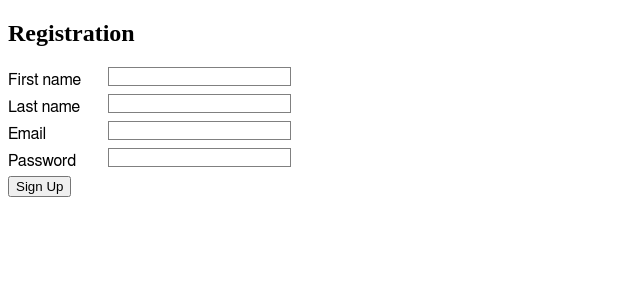
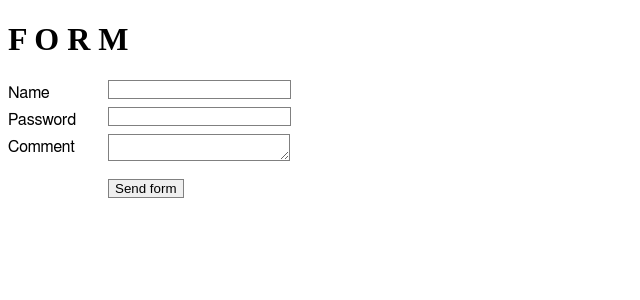
Before and after one commit to OlegFedorenko/PHP_SkillUP, a PHP site: page / in a window 1280 px wide. Shown: the top 300 px of the page, without its empty margins (0-640 px from the left). Run offline with PHP 8.4, Linux system fonts and the light colour scheme.

Commit message:
вторая часть дз - есть проблемы с классом SmartForm

```diff
--- a/actions.php
+++ /dev/null
@@ -1,46 +0,0 @@
-<?php
-
-require_once __DIR__.'/classes/Form.php'; //единоразовое подключение класса
-require_once __DIR__.'/classes/EmailFormField.php';
-require_once __DIR__.'/classes/PasswordFormField.php';
-
-error_reporting();
-ini_set('display_errors', true);
-define('USER_FILENAME', __DIR__.'/users.txt');
-
-$errors = [];
-$data = [];
-
-$form = new Form('post');
-$form ->addField(new FormField('First name', 'fname'));
-$form ->addField(new FormField('Last name', 'lname'));
-$form ->addField(new EmailFormField('Email', 'email'));
-$form ->addField(new PasswordFormField('Password', 'pword'));
-
-if ($_SERVER['REQUEST_METHOD'] == 'POST')
-{
-    processRequest();
-}
-
-function processRequest()
-{
-    global $form;
-
-    $isValid = $form->processRequest();
-
-    if ($isValid)
-    {
-        //saveUser();
-        header('Location: success.html');
-        exit();
-    }
-}
-
-function saveUser()
-{
-    global $data;
-
-    $file = fopen(USER_FILENAME, 'a');
-    fputs($file, implode("\t", $data)."\n");
-    fclose($file);
-}
--- a/classes/EmailFormField.php
+++ /dev/null
@@ -1,31 +0,0 @@
-<?php
-
-require_once __DIR__.'/FormField.php';
-
-class EmailFormField extends FormField
-{
-    public function __construct($label, $name)
-    {
-        parent::__construct($label, $name);
-
-        $this->type = 'email';
-    }
-
-    public function processRequest(array $request)
-    {
-        $isValid = parent::processRequest($request);
-
-        if ($isValid)
-        {
-            if (mb_strpos($this->value, '@') === false)
-            {
-                $this->error = 'Invalid email!';
-
-                return false;
-            }
-        }
-
-        return $isValid;
-    }
-
-}
--- a/classes/Form.php
+++ b/classes/Form.php
@@ -1,60 +1,62 @@
 <?php
 
-require_once __DIR__.'/FormField.php';
+//require __DIR__.'/SmartForm.php';
 
 class Form
 {
-    private $method;
-    private $fields;
 
-    public function __construct($method = 'get')
+    public function input($label,$array)
     {
-        $this->fields = [];
-        $this->method = $method;
+        $out = sprintf('<input %s>', $this->arrayToString ($array));
+        $ret = sprintf('<label>%s %s</label>', $label, $out);
+        return $ret;
     }
 
-    public function addField(FormField $field)
+    public function password($label,$array)
     {
-        $this->fields[$field->getName()] = $field;
+        $out = sprintf('<input %s>', $this->arrayToString ($array));
+        $ret = sprintf('<label>%s %s</label>', $label, $out);
+        return $ret;
     }
 
-    public function renderBegin()
+    public function textarea($label,$array)
     {
-        return sprintf('<form method="%s">', $this->method);
+        $out = sprintf('<textarea %s></textarea>', $this->arrayToString ($array));
+        $ret = sprintf('<label>%s %s</label><br>', $label, $out);
+        return $ret;
     }
 
-    public function renderEnd()
+    public function submit($label,$array)
+    {
+        $out = sprintf('<input %s>', $this->arrayToString ($array));
+        $ret = sprintf('<label>%s %s</label>', $label, $out);
+        return $ret;
+    }
+
+    public function open($array)
+    {
+        $out = sprintf('<form %s>', $this->arrayToString ($array));
+        return $out;
+    }
+
+
+    public function close()
     {
         return '</form>';
     }
 
-    public function  renderFields()
+    protected function arrayToString ($array)
     {
-        $ret = '';
+        $line = '';
+        $glue1 = '=';
+        $glue2 = ' ';
 
-        foreach ($this->fields as $field)
+        foreach ($array as $key=>$value)
         {
-            $ret .=$field->render();
+            $line.=$key.$glue1.'"'.$value.'"'.$glue2;
         }
-
-        return $ret;
+        //echo $line;
+        return $line;
     }
 
-    public function processRequest()
-    {
-        $request = $this->method == 'get'? $_GET : $_POST;
-        $isValid = true;
-
-        foreach ($this->fields as $field)
-        {
-            $fieldIsValid = $field->processRequest($request);
-
-            if (!$fieldIsValid)
-            {
-                $isValid = false;
-            }
-        }
-
-        return $isValid;
-    }
 }
--- a/classes/FormField.php
+++ /dev/null
@@ -1,55 +0,0 @@
-<?php
-
-class FormField
-{
-    private $label;
-    private $name;
-    protected $value;
-    protected $error;
-    protected $type;
-
-    public function __construct($label, $name) // конструктор для строки
-    {
-        $this -> label = $label;
-        $this -> name = $name;
-        $this -> value = '';
-        $this -> error = '';
-        $this -> type = 'text';
-    }
-
-    public function render()
-    {
-        $input = sprintf('<input type="%s" name = "%s" value = "%s">', $this->type, $this->name, $this->value);
-        // ф-ция для форматирования строки
-
-        if ($this->error)
-        {
-            $input .= sprintf('<p class="error">%s</p>', $this->error);
-        }
-
-        $ret = sprintf('<label>%s%s</label>', $this->label, $input);
-
-        return $ret;
-    }
-
-    public function getName() // возвращает приватную переменную
-    {
-        return $this->name;
-    }
-
-    public function processRequest(array $request)
-    {
-        $this->value = isset($request[$this->name]) ? $request[$this->name] : '';
-
-
-        if (empty($this->value))
-        {
-            $this-> error = 'Required field';
-
-            return false;
-        }
-
-
-        return true;
-    }
-}
--- a/classes/PasswordFormField.php
+++ /dev/null
@@ -1,13 +0,0 @@
-<?php
-
-require_once __DIR__.'/FormField.php';
-
-class PasswordFormField extends FormField
-{
-    public function __construct($label, $name)
-    {
-        parent::__construct($label, $name);
-
-        $this->type = 'password';
-    }
-}
--- a/index.php
+++ b/index.php
@@ -1,5 +1,9 @@
 <?php
-include __DIR__.'/actions.php';
+error_reporting();
+ini_set('display_errors', true);
+
+require __DIR__.'/classes/Form.php';
+//require __DIR__.'/classes/SmartForm.php';
 ?>
 
 <!DOCTYPE html>
@@ -7,18 +11,28 @@ include __DIR__.'/actions.php';
 <head>
     <meta charset="UTF-8">
     <link rel="stylesheet" href="styles.css">
-    <title>Registration</title>
+    <title>HW try 5</title>
 </head>
 <body>
-    <h2>Registration</h2>
+<h1> F O R M </h1>
+<?php
+    $form = new Form();
 
-    <?= $form->renderBegin() ?>
+    //$smart = new SmartForm();
 
-        <?= $form->renderFields() ?>
+    echo $form->open(['action'=>'index.php', 'method'=>'post']);
 
-        <button type="submit" name="confirm" value="">Sign Up</button>
+    echo $form->input('Name', ['type'=>'text', 'name'=>'name', 'value'=>'']);
 
-    <?= $form->renderEnd() ?>
-</form>
+    //echo $smart->input('Name', ['type'=>'text', 'name'=>'name', 'value'=>'']);
+
+    echo $form->password('Password', ['type'=>'password', 'name'=>'pword', 'value'=>'']);
+
+    echo $form->textarea('Comment', ['name'=>'comment', 'cols'=>'20', 'rows'=>'3', 'value'=> '']);
+
+    echo $form->submit('', ['type'=>'submit', 'name'=>'sub', 'value'=>'Send form']);
+
+    $form->close();
+?>
 </body>
 </html>
--- a/styles.css
+++ b/styles.css
@@ -13,10 +13,13 @@ label input
     top: 0;
     border: 1px solid grey;
 }
-label p.error
+
+label textarea
 {
-    margin: -1.6em 0 0 100px;
-    color: red;
-    font-size: 8px;
-    font-family: Chandas;
+    display: block;
+    position: absolute;
+    left: 100px;
+    top: 0;
+    bottom: 0;
+    border: 1px solid grey;
 }
--- a/users.txt
+++ /dev/null
@@ -1,2 +0,0 @@
-Jim	Bond	jd@mail.com	12345678
-w	qw	jd@mail.com	12345678
```
Also changed, not shown: classes/SmartForm.php (added, +20 -0 lines), success.html (deleted, +0 -10 lines).
